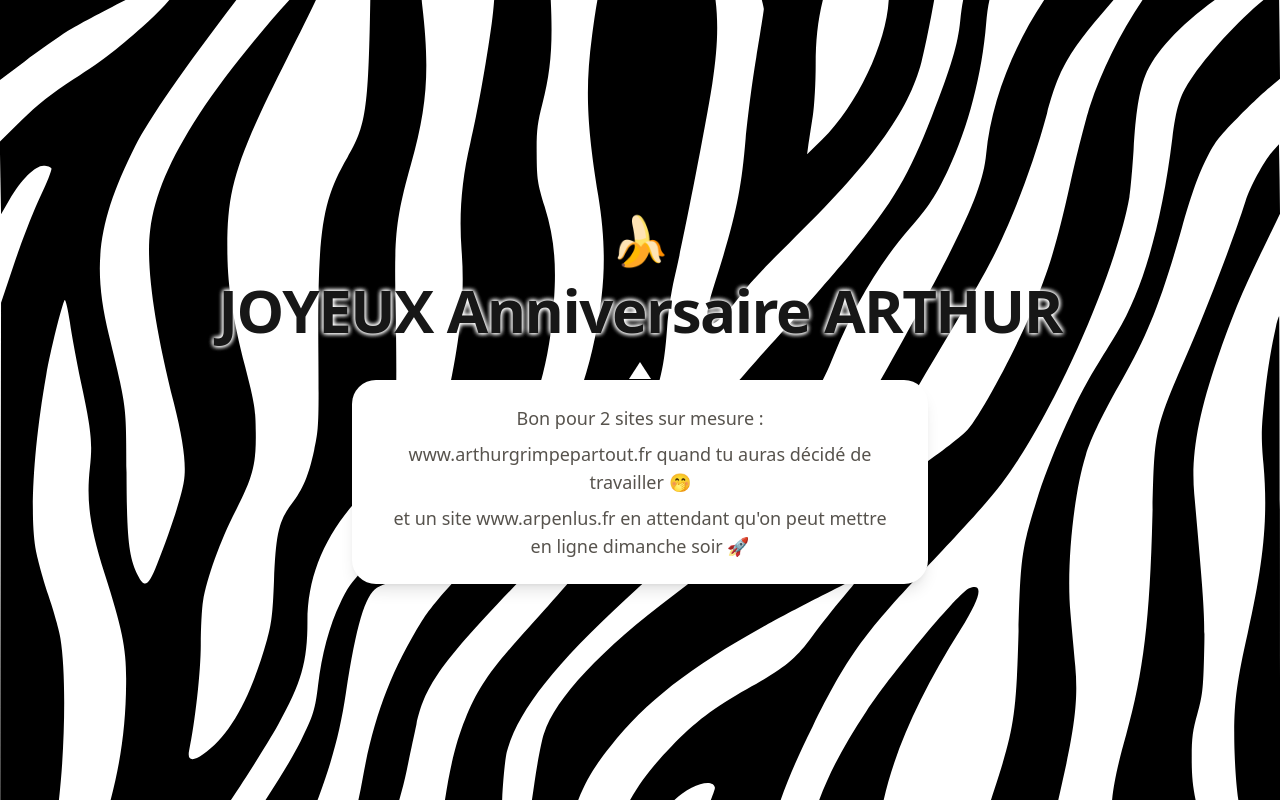
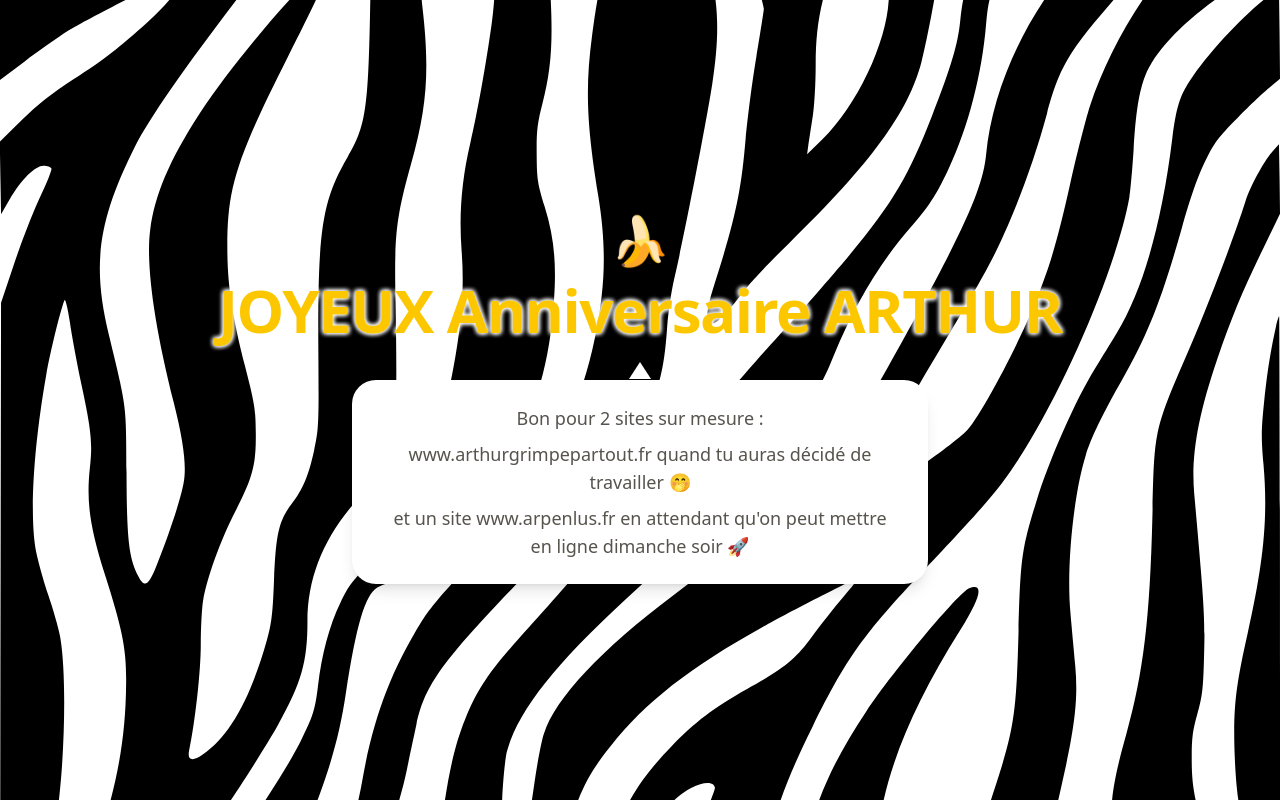
Before and after one commit to Fysalidev/www-arpenlus, a Next.js app: page / in a window 1280 px wide. Built offline with nearby package versions, Linux system fonts and the light colour scheme; no server answers.

Commit message:
7 | Design | Titre jaune (text-yellow-400) + correction formatage Prettier (text-shadow multi-lignes)

```diff
--- a/src/app/page.js
+++ b/src/app/page.js
@@ -13,7 +13,7 @@ export default function Accueil() {
       <p className="apparition text-5xl" aria-hidden="true">
         🍌
       </p>
-      <h1 className="apparition apparition-2 halo-blanc mt-4 text-4xl font-semibold tracking-tight sm:text-6xl">
+      <h1 className="apparition apparition-2 halo-blanc mt-4 text-yellow-400 text-4xl font-semibold tracking-tight sm:text-6xl">
         JOYEUX Anniversaire ARTHUR
       </h1>
       <div className="apparition apparition-3 bulle relative mt-10 max-w-xl space-y-2 rounded-3xl bg-white px-8 py-6 text-lg text-stone-600 shadow-lg">
```
Also changed, not shown: src/app/globals.css (+6 -3 lines).
